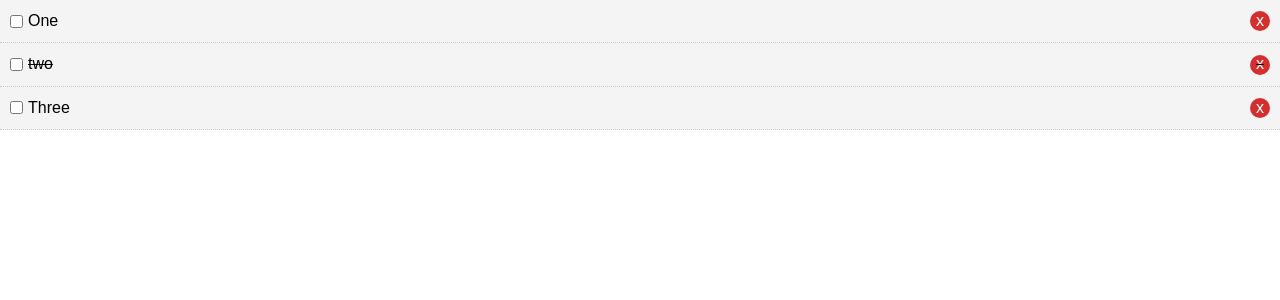
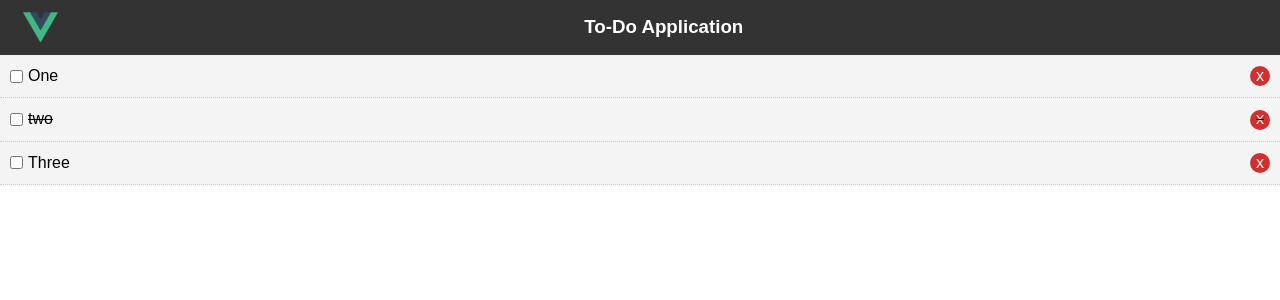
Before and after one commit to Gurubalan-GIT/Projects-Starter-Kit, a Vue app in the folder to-do-application/: page / in a window 1280 px wide. Shown: the top 300 px of the page. Built offline with nearby package versions, Linux system fonts and the light colour scheme.

Commit message:
✨ feat: added navbars and other funtions

```diff
--- a/to-do-application/src/App.vue
+++ b/to-do-application/src/App.vue
@@ -1,15 +1,18 @@
 <template>
   <div id="app">
+    <Navbar />
     <List v-bind:todos="todos" v-on:delete-task="deleteTask"/>
   </div>
 </template>
 
 <script>
 import List from './components/List';
+import Navbar from './layouts/Navbar';
 export default {
   name: 'App',
   components: {
-    List
+    List,
+    Navbar
   },
   data(){
     return {
--- /dev/null
+++ b/to-do-application/src/layouts/Navbar.vue
@@ -0,0 +1,31 @@
+<template>
+    <div class="nav">
+        <img alt="vue-logo" src="../assets/logo.png" />
+        <h3>To-Do Application</h3>
+    </div>
+</template>
+
+<script>
+export default {
+    name: "Navbar"
+}
+</script>
+
+<style scoped>
+    .nav{
+        background: #333;
+        color: #ffffff;
+        text-align: center;
+        padding: 10px;
+        display: flex;
+        align-items: center;
+    }
+    .nav img {
+        width: 35px;
+        height: 35px;
+        margin-left: 1%;
+    }
+    .nav h3 {
+        flex: 1;
+    }
+</style>
```
